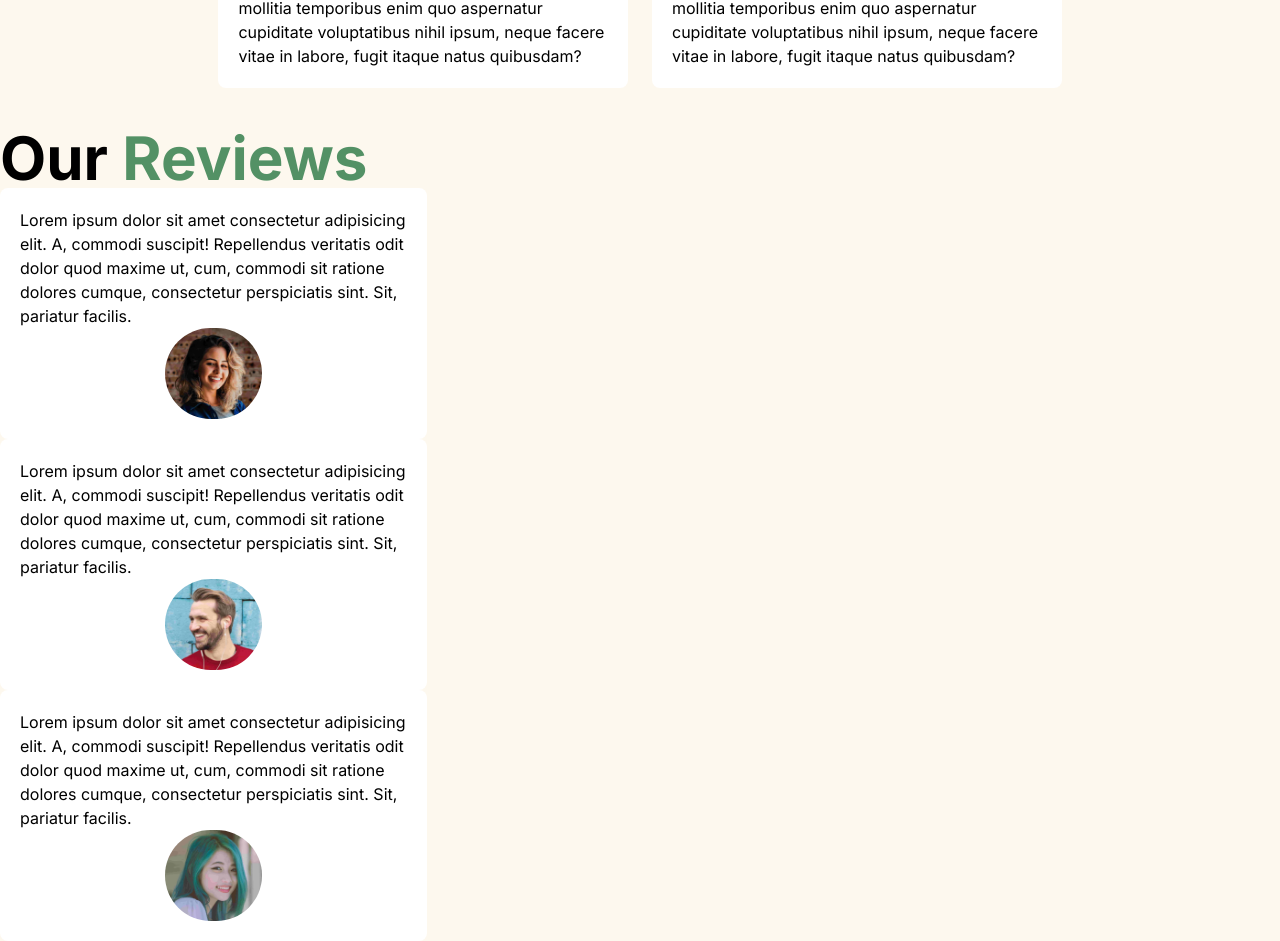
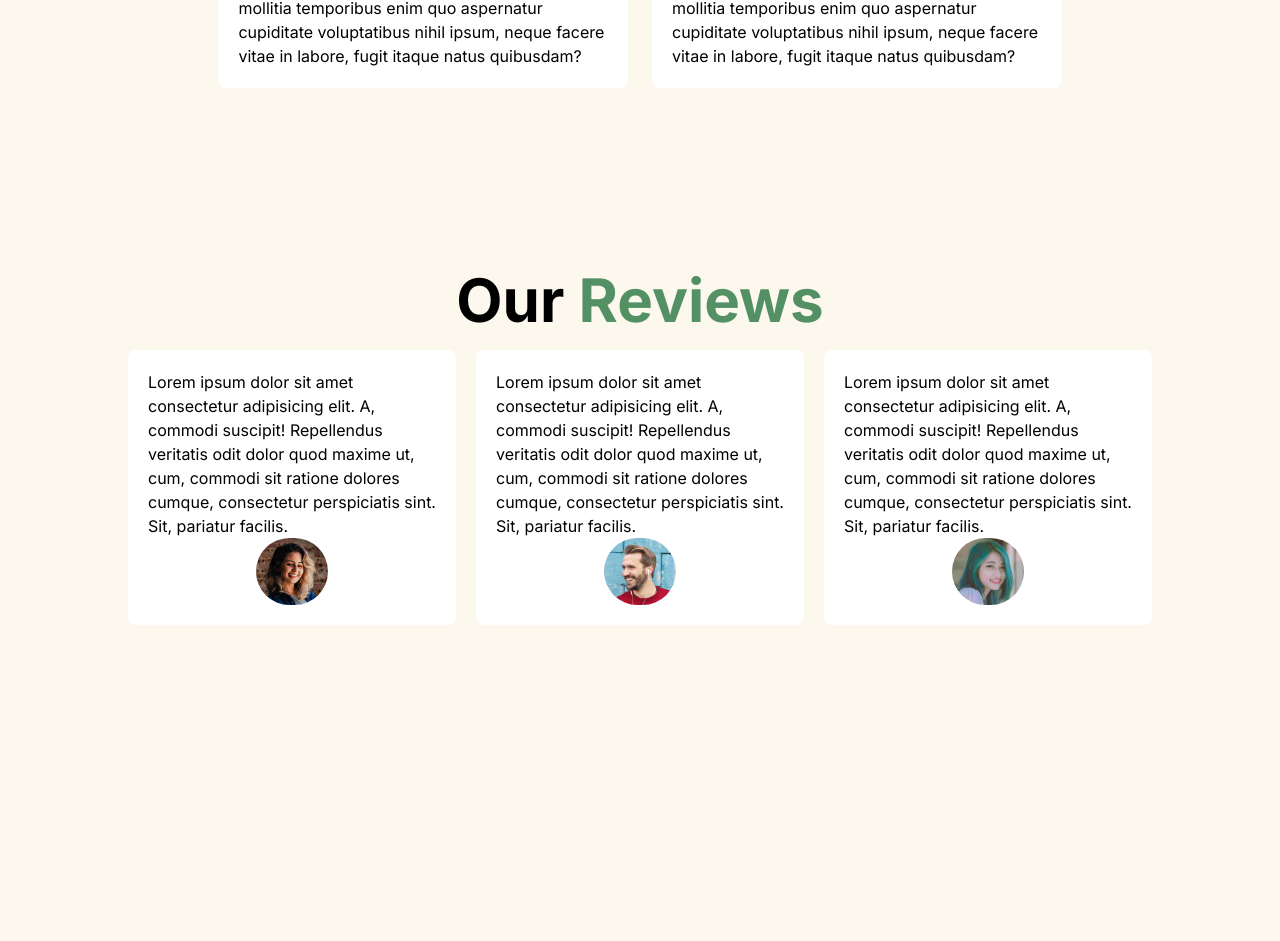
Before and after one commit to Ridwan-09/e-Study, a React (Vite) app: page / in a window 1280 px wide. Shown: the part 2492-3433 px from the top of the page. After the commit the page ends 3260 px from the top, so only its background shows below. Built offline with nearby package versions, Linux system fonts and the light colour scheme.

Commit message:
first commit

```diff
--- a/src/Components/Reviews.jsx
+++ b/src/Components/Reviews.jsx
@@ -7,10 +7,10 @@ import img3 from '../assets/images/pic3.png';
 
 const Reviews = () => {
     return (
-        <div>
+        <div className='min-h-[80vh] flex flex-col items-center justify-center md:px-32 px-5'>
             <Heading title1='Our' title2='Reviews'></Heading>
 
-            <div>
+            <div className='flex flex-col md:flex-row gap-5 mt-5'>
                 <ReviewCard img={img1}></ReviewCard>
                 <ReviewCard img={img2}></ReviewCard>
                 <ReviewCard img={img3}></ReviewCard>
```
